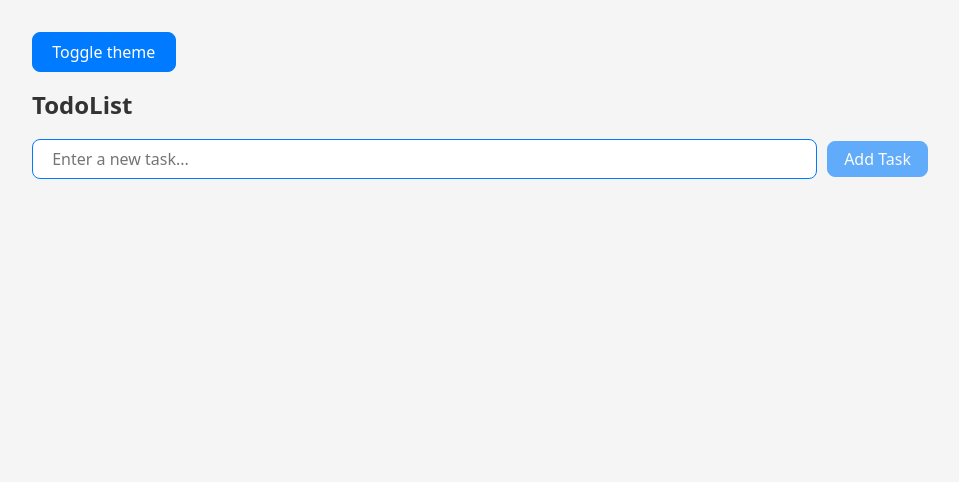
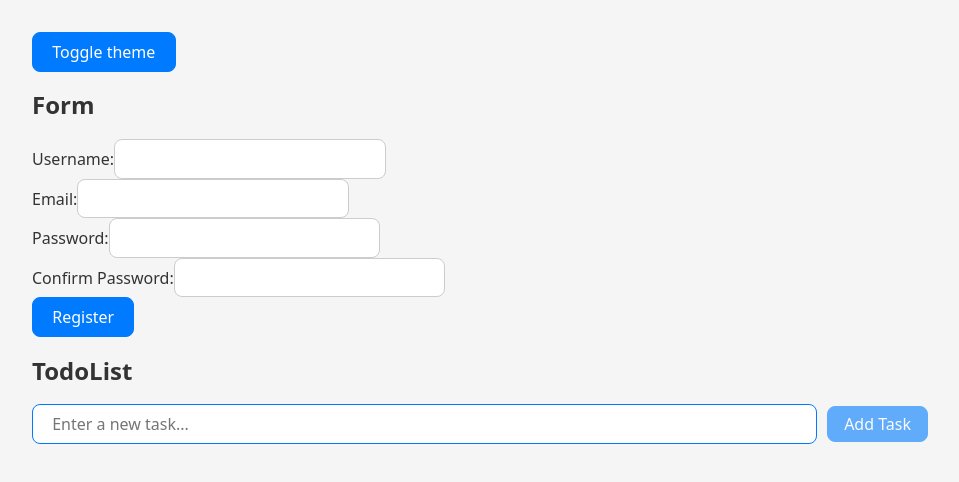
Before and after one commit to manumorante/todo-list, a React (Vite) app: page / in a window 1280 px wide. Shown: the top 482 px of the page, without its empty margins (160-1119 px from the left). Built offline with nearby package versions, Linux system fonts and the light colour scheme.

Commit message:
refactor Form to use specific input types

```diff
--- a/src/App.tsx
+++ b/src/App.tsx
@@ -1,3 +1,4 @@
+import Form from "./components/Form"
 import TodoList from "./components/TodoList"
 import { useTheme } from "./theme"
 
@@ -8,6 +9,7 @@ function App() {
     <>
       <button onClick={toggleTheme}>Toggle theme</button>
 
+      <Form />
       <TodoList />
     </>
   )
--- a/src/components/Form.tsx
+++ b/src/components/Form.tsx
@@ -45,8 +45,10 @@ const RegistrationForm: React.FC = () => {
     }
   }
 
+  type InputNames = "username" | "email" | "password" | "confirmPassword"
+
   const handleChange = (event: React.ChangeEvent<HTMLInputElement>) => {
-    const { name, value } = event.target
+    const { name, value } = event.target as { name: InputNames; value: string }
     setInputs({
       ...inputs,
       [name]: value,
@@ -62,6 +64,7 @@ const RegistrationForm: React.FC = () => {
 
   return (
     <form onSubmit={handleSubmit}>
+      <h2>Form</h2>
       <div>
         <label htmlFor="username">Username:</label>
         <input
```
